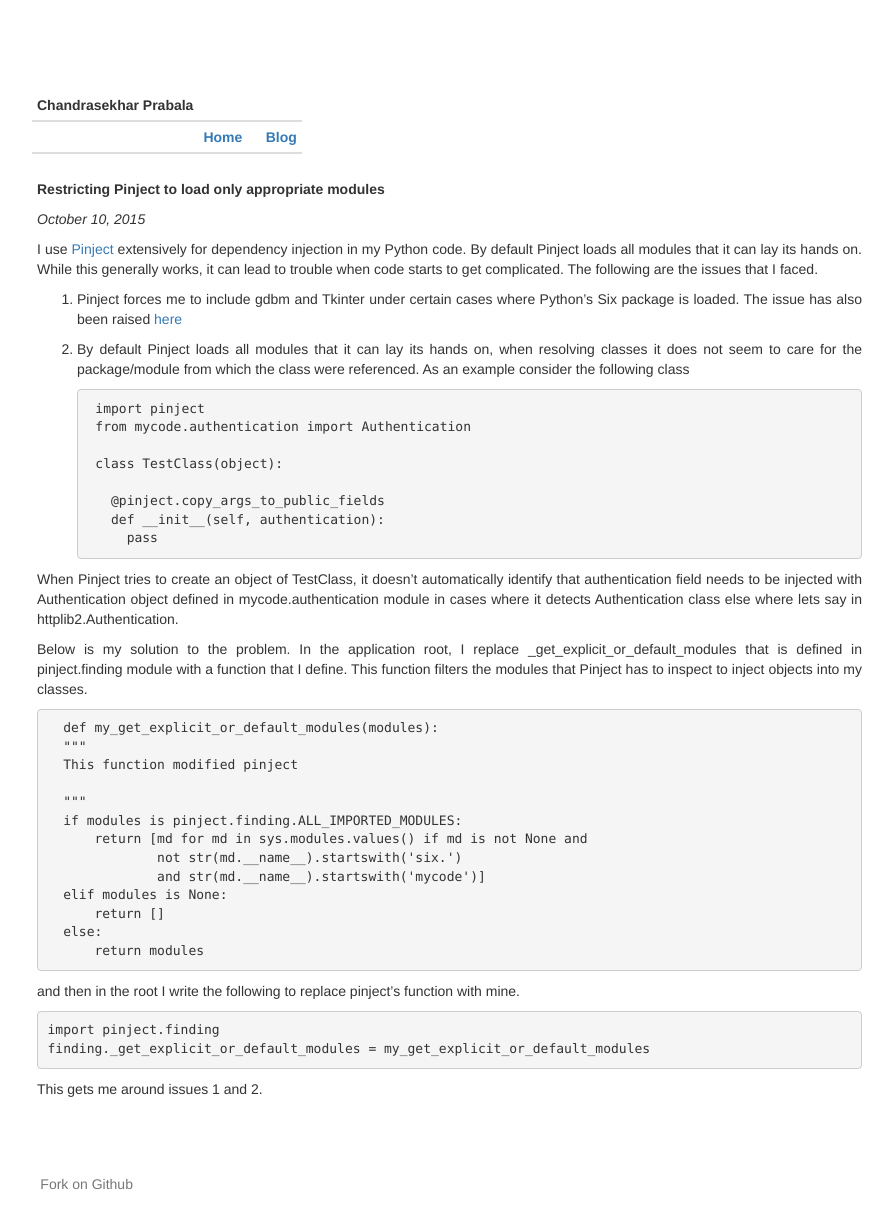
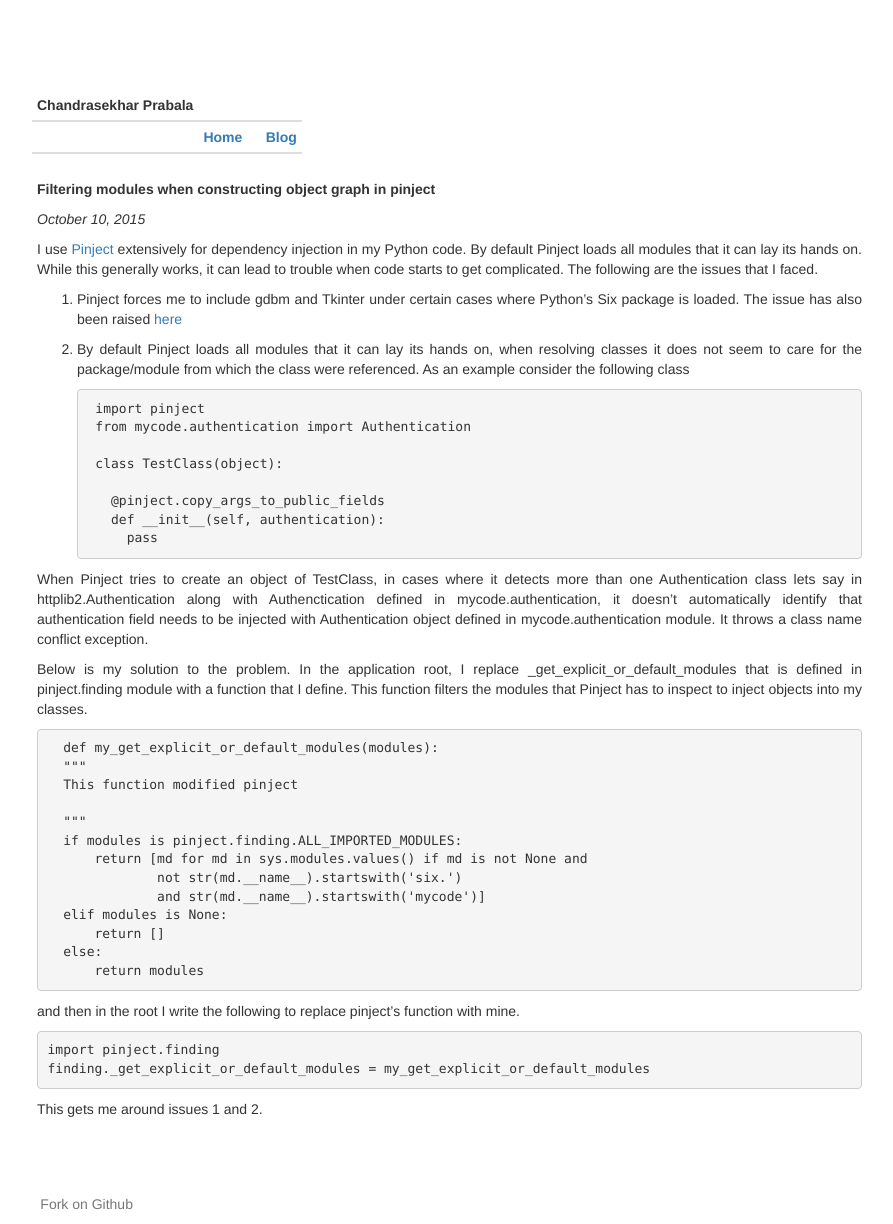
Before and after one commit to csprabala/csprabala.github.io, a Jekyll site: the page built from _posts/2015-10-10-Filtering-modules-when-constructing-object-graph-in-pinject.md, in a window 1280 px wide. Shown: the whole page, without its empty margins (53-946 px from the left). Built offline with Jekyll 4.4.1, drawn with Linux system fonts in a browser that asks for light colours.

Commit message:
Changing file name

```diff
--- a/_posts/2015-10-10-Restricting_Pinject_from_loading_all_modules.md
+++ b/_posts/2015-10-10-Filtering-modules-when-constructing-object-graph-in-pinject.md
@@ -1,5 +1,5 @@
 ---
-title: Restricting Pinject to load only appropriate modules
+title: Filtering modules when constructing object graph in pinject
 layout: post
 ---
 
@@ -22,9 +22,10 @@
 		  def __init__(self, authentication):
 		    pass
 
- When Pinject tries to create an object of TestClass, it doesn't automatically identify that authentication field needs to
- be injected with Authentication object defined in mycode.authentication module in cases where it detects Authentication class
- else where lets say in httplib2.Authentication.
+ When Pinject tries to create an object of TestClass, in cases where it detects more than one Authentication class
+ lets say in httplib2.Authentication along with Authenctication defined in mycode.authentication, it doesn't automatically
+ identify that authentication field needs to be injected with Authentication object defined in mycode.authentication module.
+ It throws a class name conflict exception.
 
 Below is my solution to the problem. In the application root, I replace _get_explicit_or_default_modules that is defined in
 pinject.finding module with a function that I define. This function filters the modules that Pinject has to inspect to
```
